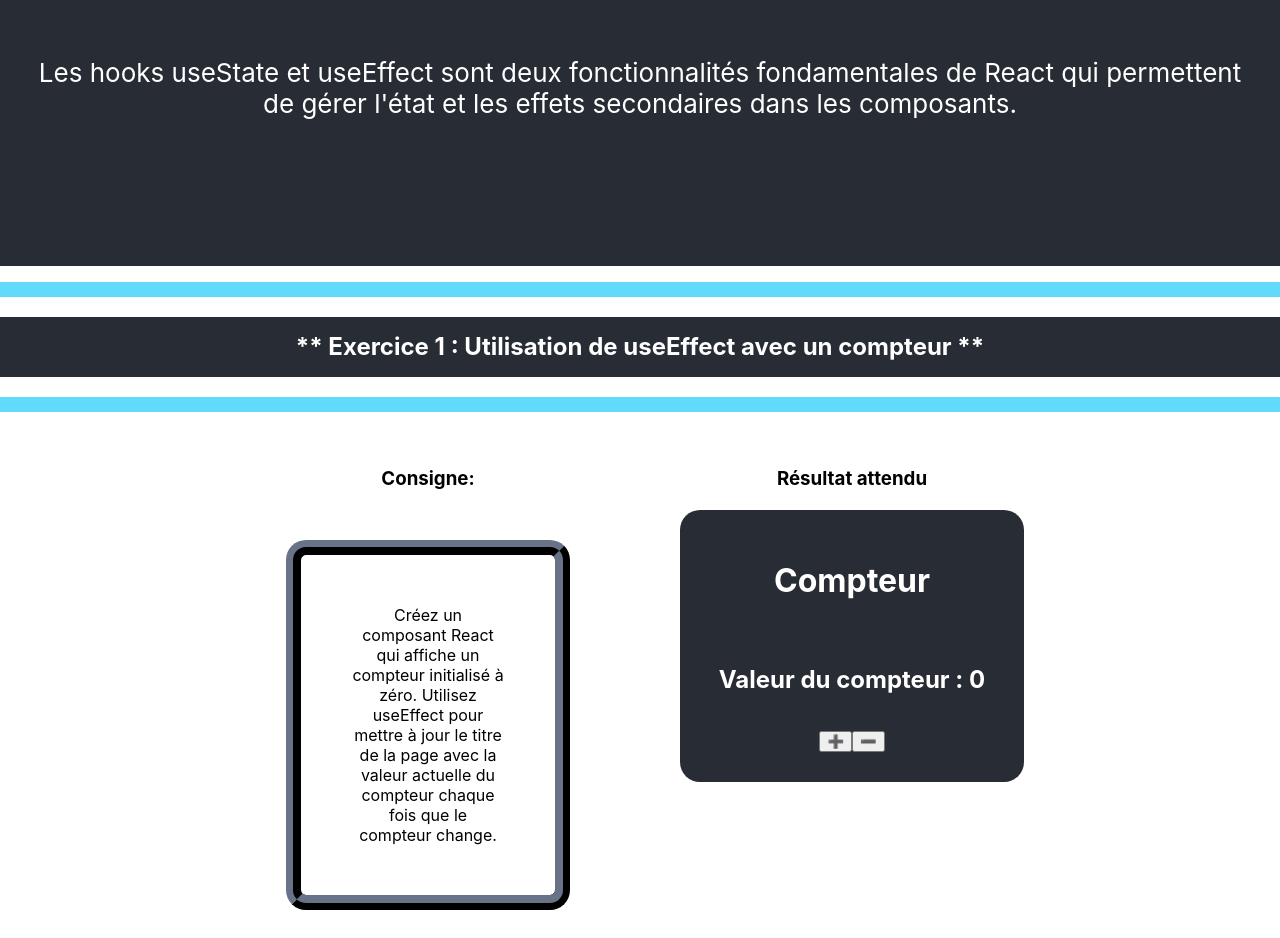
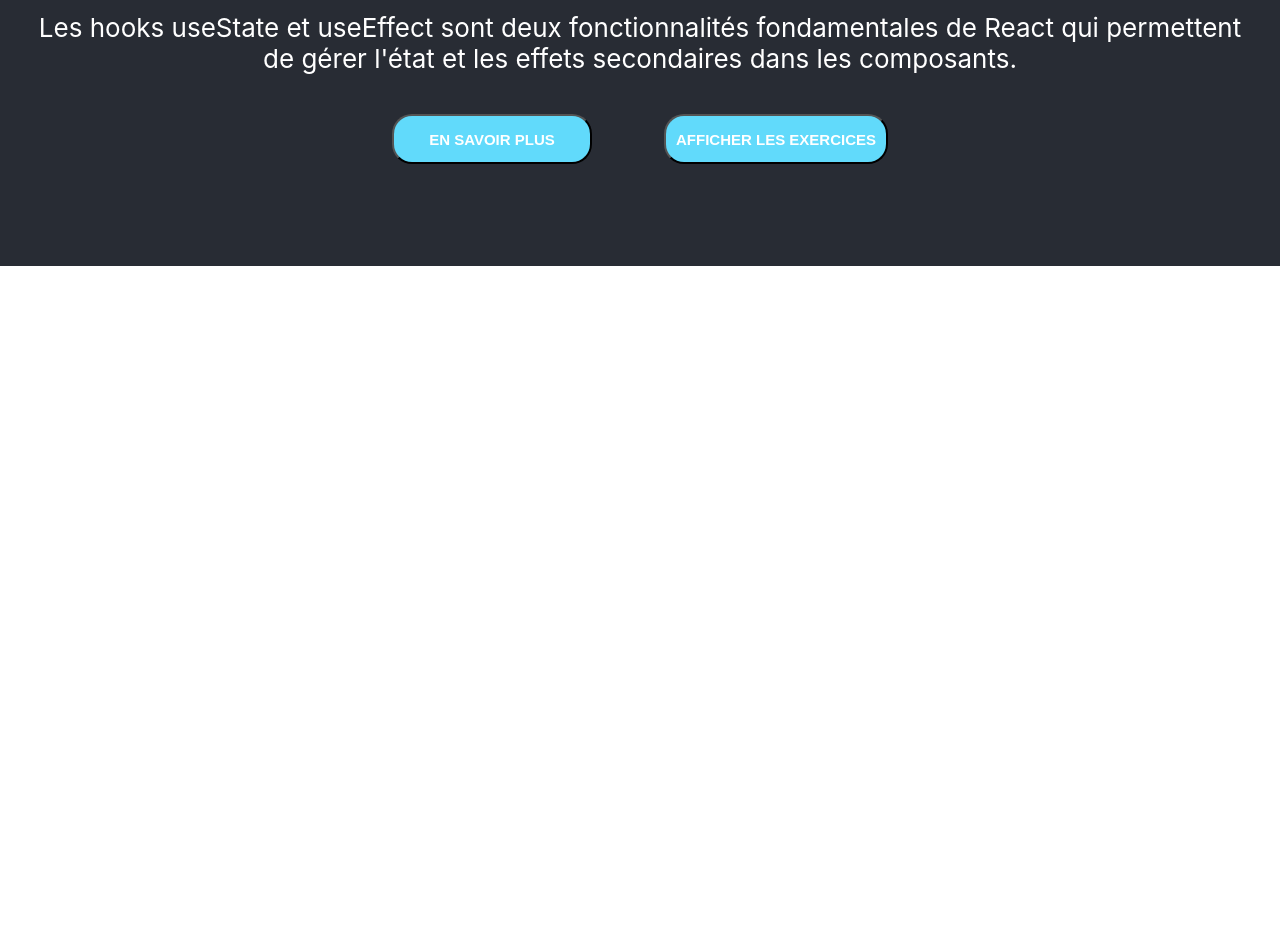
Before and after one commit to Jwell2014/exercie-useEffect, a React (Create React App) app: page / in a window 1280 px wide. Shown: the part 534-1472 px from the top of the page. After the commit the page ends 800 px from the top, so only its background shows below. Built offline with nearby package versions, Linux system fonts and the light colour scheme; no server answers.

Commit message:
exercice 4 + btn header +finission css

```diff
--- a/src/App.css
+++ b/src/App.css
@@ -38,6 +38,18 @@
   color: white;
   padding: 10px;
   border-radius: 20px;
+  min-width: 150px;
+}
+
+.btnheader {
+  background: #61dafb;
+  color: white;
+  padding: 10px;
+  border-radius: 20px;
+  min-width: 200px;
+  min-height: 50px;
+  font-weight: bold;
+  font-size: 15px;
 }
 
 h2{
--- a/src/App.js
+++ b/src/App.js
@@ -3,6 +3,7 @@
 import counter from './assets/counter.png';
 import timer from './assets/timer.png'
 import liste from './assets/liste.png';
+import form from './assets/form.png'
 import './App.css';
 import Counter from './composents/Counter';
 import Liste from './composents/Liste';
@@ -11,6 +12,8 @@
 import ButtonToggle from './composents/ButtonToggle';
 
 function App() {
+
+  const [showExercises, setShowExercises] = useState(false);
 
   return (
     <div className="App">
@@ -23,16 +26,24 @@
         Les hooks useState et useEffect sont deux fonctionnalités fondamentales
         de React qui permettent de gérer l'état et les effets secondaires dans les composants.
         </p>
+        <div style={{display:'flex', margin:20, justifyContent:'space-evenly',alignItems:'center', minWidth:'50%'}} >
+          <a href='https://react.dev/' ><button className='btnheader'>EN SAVOIR PLUS</button></a>
+          <button className='btnheader' onClick={() => setShowExercises(!showExercises)}>
+            {showExercises ? 'CACHER LES EXERCICES' : 'AFFICHER LES EXERCICES'}
+          </button>
+        </div>
       </header>
-      <p style={{backgroundColor:'#61dafb', height: 15}}></p>
 
 {/* ************************************PARTIE 1***************************** */}
+    {showExercises && (
+      <>
+            <p style={{backgroundColor:'#61dafb', height: 15}}></p>
 
             <h2>** Exercice 1 : Utilisation de useEffect avec un compteur **</h2>
             <p style={{backgroundColor:'#61dafb', height: 15}}></p>
 
             <div style={{ display: 'flex', justifyContent: 'center', minHeight: 500}}>
-        <div style={{ width: '30%', margin:20}} >
+              <div style={{ width: '50%', margin:20}} >
                   <h3>Consigne:</h3>
                   <p className='border'>
                     Créez un composant React qui affiche un compteur initialisé à zéro.
@@ -40,7 +51,7 @@
                     valeur actuelle du compteur chaque fois que le compteur change.
                   </p>
               </div>
-        <div  style={{ width: '30%', margin:20  }} >
+              <div  style={{ width: '40%', margin:20  }} >
                 <h3>Résultat attendu</h3>
                 <Counter/>
               </div>
@@ -50,7 +61,7 @@
               title="Réponse exercice 1"
               content={
                 <div style={{ display: 'flex', justifyContent: 'center'}}>
-          <div  style={{ width: '30%', margin:20  }}>
+                <div  style={{ width: '50%', margin:20  }}>
                   <h4>Structure du code</h4>
                   <img src={counter} alt='counter' />
                 </div>
@@ -79,7 +90,7 @@
             <p style={{backgroundColor:'#61dafb', height: 15}}></p>
 
             <div style={{ display: 'flex', justifyContent: 'center',minHeight: 500}}>
-        <div style={{ width: '30%', margin:20}} >
+              <div style={{ width: '50%', margin:20}} >
                 <h3>Consigne:</h3>
                 <p className='border'>
                   Créez un composant React qui affiche une liste de produits provenant
@@ -96,7 +107,7 @@
               title="Réponse exercice 2"
               content={
                 <div style={{ display: 'flex', justifyContent: 'center'}}>
-            <div  style={{ width: '50%', margin:20  }}>
+                  <div  style={{ width: '60%', margin:20  }}>
                     <h4>Structure du code</h4>
                     <img src={liste} alt='counter' />
                   </div>
@@ -128,7 +139,7 @@
             <p style={{backgroundColor:'#61dafb', height: 15}}></p>
 
             <div style={{ display: 'flex', justifyContent: 'center',minHeight: 500}}>
-        <div style={{ width: '30%', margin:20}} >
+              <div style={{ width: '50%', margin:20}} >
                 <h3>Consigne:</h3>
                 <p className='border'>
                   Créez un composant React qui affiche une minuterie. Utilisez useEffect pour démarrer une minuterie
@@ -145,7 +156,7 @@
               title="Réponse exercie 3"
               content={
                 <div style={{ display: 'flex', justifyContent: 'center'}}>
-            <div  style={{ width: '50%', margin:20  }}>
+                  <div  style={{ width: '65%', margin:20  }}>
                     <h4>Structure du code</h4>
                     <img src={timer} alt='counter' />
                   </div>
@@ -175,7 +186,7 @@
             <p style={{backgroundColor:'#61dafb', height: 15}}></p>
 
             <div style={{ display: 'flex', justifyContent: 'center',minHeight: 500}}>
-        <div style={{ width: '30%', margin:20}} >
+              <div style={{ width: '50%', margin:20}} >
                 <h3>Consigne:</h3>
                 <p className='border'>
                 Créez un formulaire de connexion simple avec des champs pour le nom d'utilisateur et le mot de passe.
@@ -194,17 +205,39 @@
                 <div style={{ display: 'flex', justifyContent: 'center'}}>
                   <div  style={{ width: '50%', margin:20  }}>
                     <h4>Structure du code</h4>
-
+                    <img src={form} alt='counter' />
                   </div>
-            <div  style={{ width: '30%', margin:20  }}>
+                  <div  style={{ width: '40%', margin:20  }}>
                     <h4>Explications</h4>
                     <p className='border'>
-
+                      Tout d'abord, j'importe useEffect et useState depuis React pour me permettre de gérer l'état
+                      de mon formulaire et d'effectuer des effets secondaires lorsque cela est nécessaire.
+                      Dans mon composant Form, j'utilise le hook useState pour déclarer trois états : username, login et error.
+                      Ces états me permettent de suivre la valeur des champs de saisie du nom d'utilisateur et du login,
+                      ainsi que de stocker d'éventuels messages d'erreur.
+                      J'utilise également le hook useEffect pour effectuer des validations en temps réel à chaque fois que
+                      les valeurs de username ou de login changent. Ces validations incluent la vérification si les champs
+                      sont vides, si leur longueur minimale est respectée, ainsi que si le champ login contient au moins
+                      une majuscule et un chiffre. Si l'une de ces validations échoue, je stocke le message d'erreur approprié
+                      dans l'état error.
+                      Lorsque je soumets le formulaire en appuyant sur le bouton "Se Connecter", la fonction handleSubmit est appelée.
+                      Cette fonction empêche la soumission par défaut du formulaire en utilisant e.preventDefault(),
+                      puis elle affiche une alerte contenant les valeurs actuelles de username et de login.
+                      Enfin, elle réinitialise les états username et login en les mettant à une chaîne vide.
+                      Pour ce qui est du rendu de mon composant Form, il se compose d'un formulaire contenant
+                      deux champs d'entrée, l'un pour username et l'autre pour login. J'ai également inclus un bouton de soumission
+                       Le texte affiché sur ce bouton change en fonction de l'état error : s'il y a une erreur, il affiche un message barré,
+                       sinon il affiche simplement "Se Connecter". Si une erreur est présente, le message d'erreur est également affiché en rouge.
                     </p>
                   </div>
                 </div>
               }
             />
+
+            <p style={{backgroundColor:'#61dafb', height: 15}}></p>
+            <p style={{backgroundColor:'#282c34', height: 150}}></p>
+      </>
+    )}
     </div>
   );
 }
--- a/src/composents/Form.js
+++ b/src/composents/Form.js
@@ -37,16 +37,16 @@
   return (
     <div className="fond">
       <form onSubmit={handleSubmit}>
-        <div>
-          <label>Nom</label>
+        <div style={{display: 'flex', flexDirection:'column'}}>
+          <label style={{margin:10}}>Nom</label>
           <input
             type='text'
             value={username}
             onChange={(e) => setUsername(e.target.value)}
           ></input>
         </div>
-        <div>
-          <label>Login</label>
+        <div style={{display: 'flex', flexDirection:'column'}}>
+          <label style={{margin:10}}>Login</label>
           <input
             type='text'
             value={login}
@@ -59,7 +59,7 @@
             <p style={{ textDecorationLine: "line-through" }}>Se Connecter</p>
           </>
         ) : (
-          <button type="submit">Se Connecter</button>
+          <button className='btnvalid' style={{marginTop:40}} type="submit">Se Connecter</button>
         )}
       </form>
     </div>
```
Also changed, not shown: src/assets/form.png (added). Lines whose indentation alone changed are shown as unchanged.
